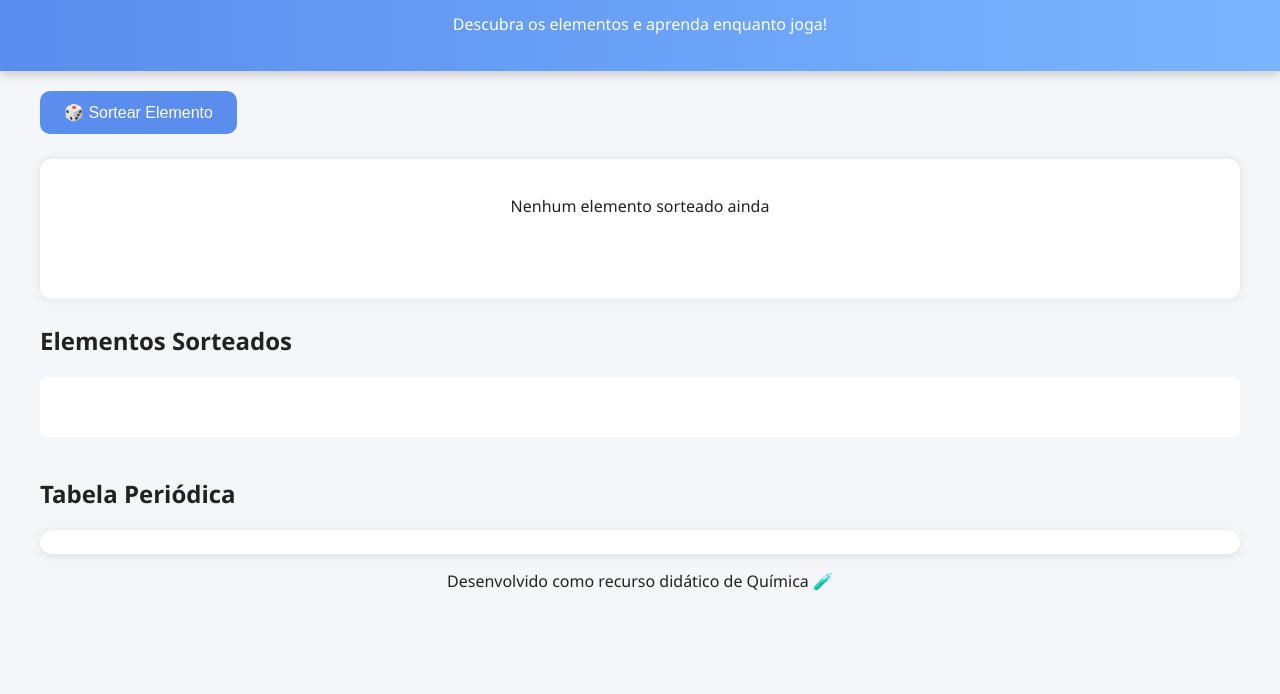
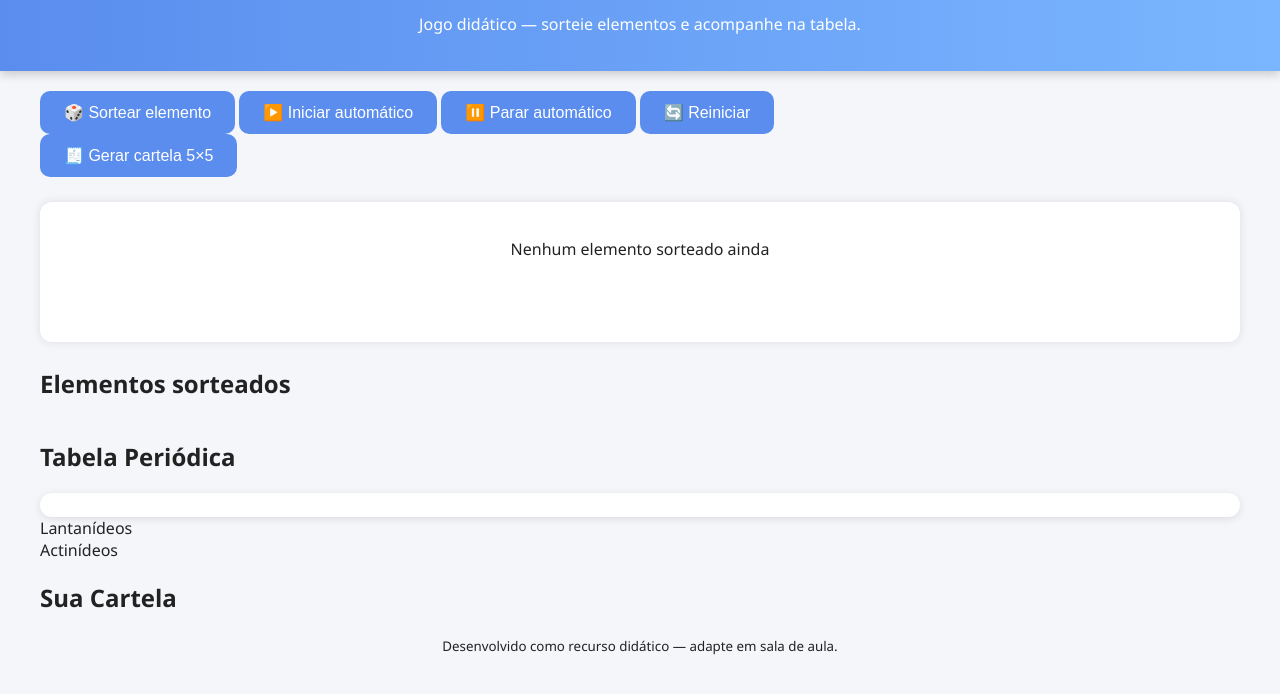
Before and after one commit to Prof-Rery/Bingo-Qu-mico, a plain HTML site: page index.html in a window 1280 px wide. Shown: the part 66-760 px from the top of the page. Drawn offline with Linux system fonts and the light colour scheme.

Commit message:
Update index.html

```diff
--- a/index.html
+++ b/index.html
@@ -1,44 +1,66 @@
 <!DOCTYPE html>
 <html lang="pt-BR">
 <head>
-  <meta charset="UTF-8">
-  <meta name="viewport" content="width=device-width, initial-scale=1.0">
+  <meta charset="utf-8" />
+  <meta name="viewport" content="width=device-width,initial-scale=1" />
   <title>Bingo da Tabela Periódica</title>
   <link rel="stylesheet" href="styles.css">
 </head>
 <body>
-
   <header>
     <h1>🎯 Bingo da Tabela Periódica</h1>
-    <p>Descubra os elementos e aprenda enquanto joga!</p>
+    <p>Jogo didático — sorteie elementos e acompanhe na tabela.</p>
   </header>
 
   <main>
-    <section id="painel-controle">
-      <button onclick="sortearElemento()">🎲 Sortear Elemento</button>
+    <section class="controls">
+      <div class="left">
+        <button id="btnSortear">🎲 Sortear elemento</button>
+        <button id="btnAuto">▶️ Iniciar automático</button>
+        <button id="btnParar">⏸️ Parar automático</button>
+        <button id="btnReiniciar">🔄 Reiniciar</button>
+      </div>
+      <div class="right">
+        <button id="btnGerarCartela">🧾 Gerar cartela 5×5</button>
+      </div>
     </section>
 
     <section id="display-sorteio">
-      <div id="sorteado" class="display">
-        <p>Nenhum elemento sorteado ainda</p>
+      <div id="lastDrawn" class="display">
+        <p id="sorteioText">Nenhum elemento sorteado ainda</p>
       </div>
     </section>
 
     <section id="historico-container">
-      <h2>Elementos Sorteados</h2>
-      <div id="historico"></div>
+      <h2>Elementos sorteados</h2>
+      <div id="drawnGrid" class="drawn-grid"></div>
     </section>
 
     <section id="tabela-periodica-container">
       <h2>Tabela Periódica</h2>
-      <div id="tabela"></div>
+      <div id="tabela" class="tabela"></div>
+
+      <div id="lanthanides-row" class="f-block-row">
+        <div class="f-label">Lantanídeos</div>
+        <div id="lanthanides" class="f-row"></div>
+      </div>
+
+      <div id="actinides-row" class="f-block-row">
+        <div class="f-label">Actinídeos</div>
+        <div id="actinides" class="f-row"></div>
+      </div>
+    </section>
+
+    <section id="cartela-area">
+      <h2>Sua Cartela</h2>
+      <div id="cartela" class="cartela"></div>
     </section>
   </main>
 
   <footer>
-    <p>Desenvolvido como recurso didático de Química 🧪</p>
+    <small>Desenvolvido como recurso didático — adapte em sala de aula.</small>
   </footer>
 
-  <script src="script.js"></script>
+  <script src="script.js" defer></script>
 </body>
 </html>
```
